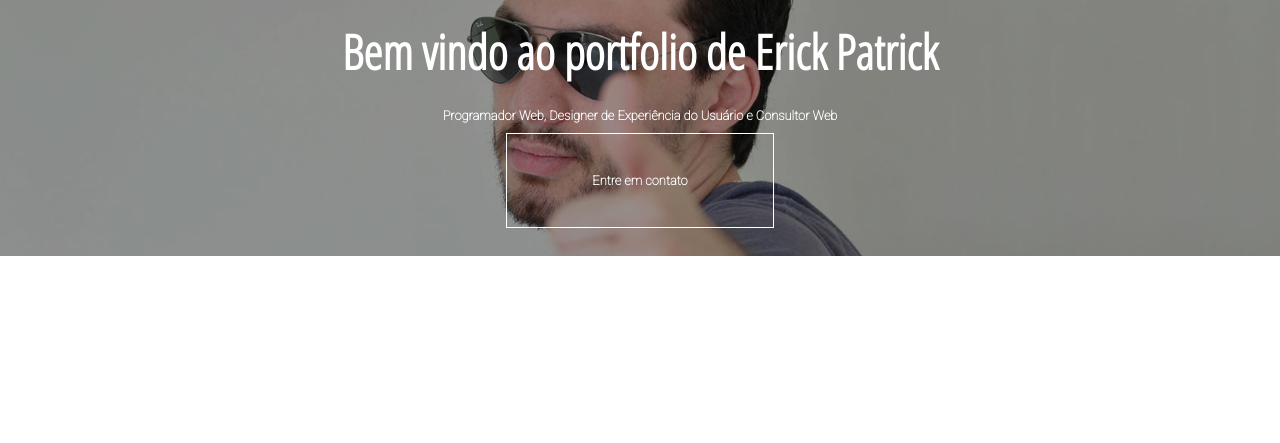
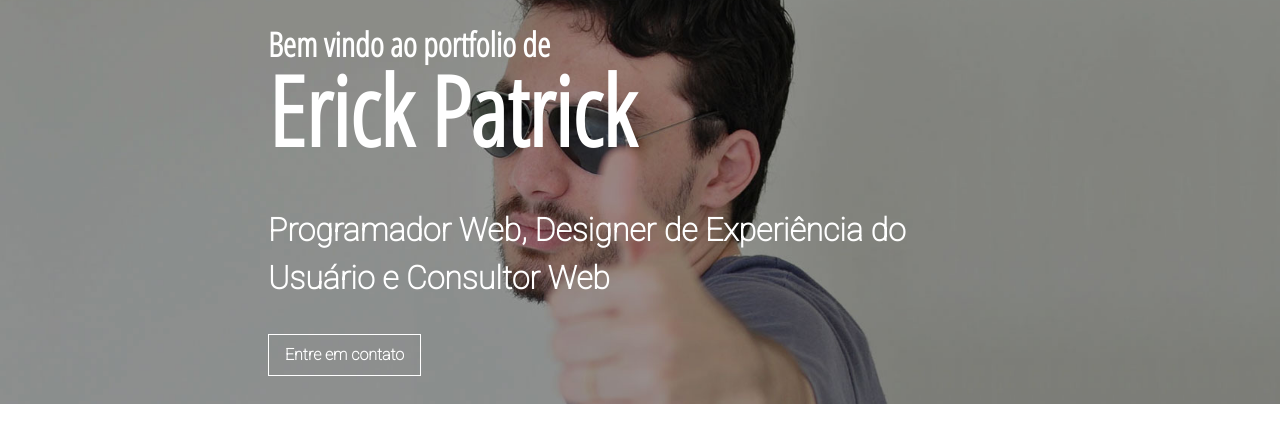
Before and after one commit to erickpatrick/erickpatrick.github.io, a PHP site: page / in a window 1280 px wide. Shown: the top 443 px of the page. Run offline with PHP 8.4, Linux system fonts and the light colour scheme.

Commit message:
Finally, a greate header!
got a great header on most resolutions (i think)

```diff
--- a/assets/css/styles.css
+++ b/assets/css/styles.css
@@ -3,12 +3,19 @@
 /*helpers*/
 .btn {
 	display: inline-block;
-	padding:7% 15%;
+	padding:.5em 1em;
 	text-decoration: none;
 }
-@media screen and (min-width:37.25em) {
-	.btn {
-		padding:3% 7%;
+
+@media screen and (min-width:45em) {
+	.clearfix {
+		overflow:hidden;
+	}
+	.fl {
+		float:left;
+	}
+	.fr {
+		float:right;
 	}
 }
 
@@ -16,18 +23,15 @@
 /*typography*/
 h1, h2, h3, h4, h5, h6, p {
 	margin:0;
-	margin-bottom: 0.625em
 }
 
 h1 {
 	font-family: "Open Sans Condensed", Sans-serif;
-	font-size:2.2em;
 	line-height:1;
 }
 
 h2, .call-to-action {
 	font-family: "Roboto", Sans-serif;
-	font-size:0.8em;
 }
 
 /*layout*/
@@ -37,16 +41,63 @@ h2, .call-to-action {
 	background: #000 url(../img/bg-alternative-2-dark.jpg) center center no-repeat;
 	background-size: cover;
 	color: #fff;
-	text-align:center;
 	position:relative;
 }
 
 .listing-content {
 	padding: 1.75em
 }
+@media screen and (min-width:50em) {
+	.listing-content {
+		max-width:50em;
+		margin:0 auto;
+	}
+}
 
 .listing-title {
-	font-size:3em;
+	font-size:4em;
+	margin-bottom:.5em;
+}
+@media screen and (min-width:30em) {
+	.listing-title {
+		font-size: 4.5em
+	}
+}
+@media screen and (min-width:33.75em) {
+	.listing-title {
+		font-size: 5em
+	}
+}
+@media screen and (min-width:45em) {
+	.listing-title {
+		font-size: 6em
+	}
+}
+
+.listing-title small {
+	display: block;
+	font-size:0.35em;
+}
+
+.listing-description {
+	font-size:1em;
+	margin-bottom:1em;
+}
+@media screen and (min-width:22.5em) {
+	.listing-description {
+		font-size:1.25em;
+	}
+}
+@media screen and (min-width:30em) {
+	.listing-description {
+		font-size:1.75em;
+	}
+}
+
+@media screen and (min-width:33.75em) {
+	.listing-description {
+		font-size:2em;
+	}
 }
 
 .call-to-action {
--- a/index.html
+++ b/index.html
@@ -11,10 +11,12 @@
 
     <div class="wrapper">
         <div class="listing header">
-            <div class="listing-content">
-                <h1 class="listing-title">Bem vindo ao portfolio de Erick Patrick</h1>
-                <h2 class="listing-description">Programador Web, Designer de Experiência do Usuário e Consultor Web</h2>
-                <a href="#" class="btn call-to-action">Entre em contato</a>
+            <div class="listing-content clearfix">
+                <h1 class="listing-title fl"><small>Bem vindo ao portfolio de</small>Erick Patrick</h1>
+                <div class="fr">
+                    <h2 class="listing-description">Programador Web, Designer de Experiência do Usuário e Consultor Web</h2>
+                    <a href="#" class="btn call-to-action">Entre em contato</a>
+                </div>
             </div>
         </div>
     </div>
```
